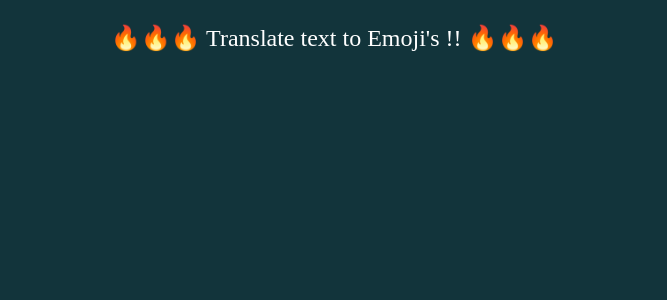
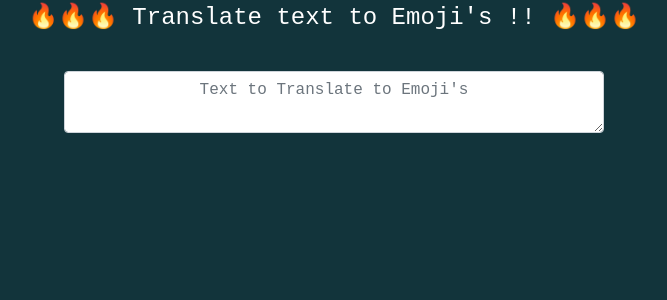
Before and after one commit to MikevPeeren/emoji-translator, a React (Create React App) app: page / in a window 1280 px wide. Shown: the top 300 px of the page, without its empty margins (306-973 px from the left). Built offline with nearby package versions, Linux system fonts and the light colour scheme.

Commit message:
Added Textbox

```diff
--- a/package.json
+++ b/package.json
@@ -10,10 +10,14 @@
     "@types/node": "^12.0.0",
     "@types/react": "^16.9.0",
     "@types/react-dom": "^16.9.0",
+    "@types/reactstrap": "^8.4.1",
+    "bootstrap": "^4.4.1",
     "emojilib": "^2.4.0",
+    "node-sass": "^4.13.1",
     "react": "^16.12.0",
     "react-dom": "^16.12.0",
     "react-scripts": "3.3.1",
+    "reactstrap": "^8.4.1",
     "typescript": "~3.7.2"
   },
   "scripts": {
--- a/public/index.html
+++ b/public/index.html
@@ -2,16 +2,9 @@
 <html lang="en">
   <head>
     <meta charset="utf-8" />
-    <link rel="icon" href="%PUBLIC_URL%/favicon.ico" />
     <meta name="viewport" content="width=device-width, initial-scale=1" />
     <meta name="theme-color" content="#000000" />
-    <meta
-      name="description"
-      content="Web site created using create-react-app"
-    />
-    <link rel="apple-touch-icon" href="%PUBLIC_URL%/logo192.png" />
-    <link rel="manifest" href="%PUBLIC_URL%/manifest.json" />
-
+    <meta name="description" content="" />
     <title>React App</title>
   </head>
   <body>
--- a/src/App.css
+++ b/src/App.scss
@@ -1,6 +1,7 @@
 /* Defining the Body Color */
 body {
   background: #12343b !important;
+  font-family: 'Courier New', Courier, monospace !important;
 }
 
 .header-text {
--- a/src/App.tsx
+++ b/src/App.tsx
@@ -2,16 +2,11 @@
 import React from 'react';
 
 // CSS
-import './App.css';
+import './App.scss';
 
-// Testing will be moved to different component
-const emojilib = require('emojilib');
+import EmojiTranslator from './components/emojiTranslator';
 
 const App = () => {
-  // Testing will be moved to different component
-  const allEmojis = emojilib.lib;
-
-  console.log(allEmojis);
   return (
     <div className="App">
       <header className="header-text">
@@ -25,6 +20,7 @@ const App = () => {
           </span>
         </p>
       </header>
+      <EmojiTranslator></EmojiTranslator>
     </div>
   );
 };
--- /dev/null
+++ b/src/components/emojiTranslator.scss
@@ -0,0 +1,3 @@
+.text-input {
+  text-align: center;
+}
--- /dev/null
+++ b/src/components/emojiTranslator.tsx
@@ -0,0 +1,40 @@
+// React
+import React, { useState } from 'react';
+
+import PropTypes from 'prop-types';
+
+// React Bootstrap
+import { Container, Row, Col, Input, InputGroup } from 'reactstrap';
+
+// CSS
+import './emojiTranslator.scss';
+
+// Emoji Library
+const emojilib = require('emojilib');
+
+const EmojiTranslator = () => {
+  const allEmojis = emojilib.lib;
+
+  return (
+    <Container>
+      <Row>
+        <Col sm="12" md={{ size: 6, offset: 3 }}>
+          {/* <InputGroup> */}
+          <Input
+            className="text-input"
+            placeholder="Text to Translate to Emoji's"
+            type="textarea"
+            name="text"
+            id="translateText"
+            onChange={event => {}}
+          />
+          {/* </InputGroup> */}
+        </Col>
+      </Row>
+    </Container>
+  );
+};
+
+EmojiTranslator.propTypes = {};
+
+export default EmojiTranslator;
--- a/src/index.tsx
+++ b/src/index.tsx
@@ -3,4 +3,7 @@ import React from 'react';
 import ReactDOM from 'react-dom';
 import App from './App';
 
+// React Bootstrap
+import 'bootstrap/dist/css/bootstrap.min.css';
+
 ReactDOM.render(<App />, document.getElementById('root'));
```
Also changed, not shown: 2 other files (tests, documents, lock files or other folders).
